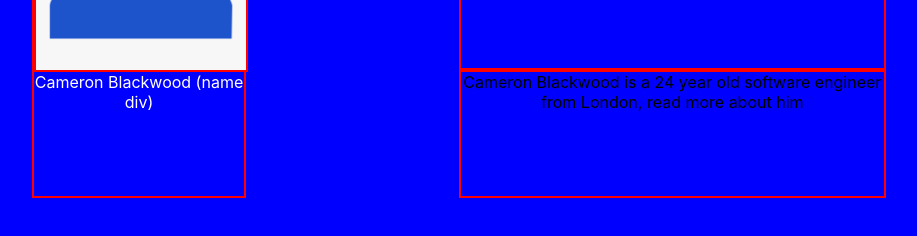
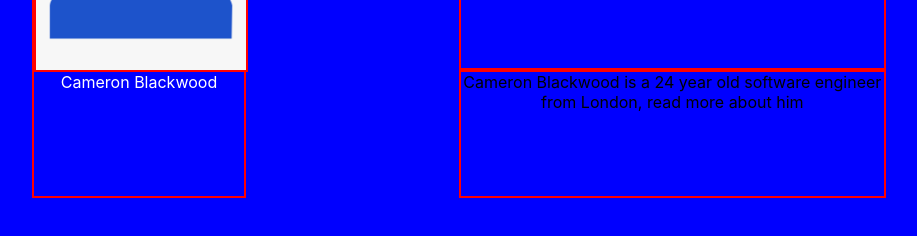
Before and after one commit to Reikon95/quote-generator-react, a React (Create React App) app: page / in a window 1280 px wide. Shown: the part 474-710 px from the top of the page, without its empty margins (181-1098 px from the left). Built offline with nearby package versions, Linux system fonts and the light colour scheme.

Commit message:
added components

```diff
--- a/src/App.js
+++ b/src/App.js
@@ -1,6 +1,7 @@
 import React from 'react';
 import './App.css';
 import face from './face.png';
+import Name from './getName'
 
 function App() {
   return (
@@ -17,7 +18,7 @@ function App() {
       "CSS can do one"
       </div>
         <div className="name">
-          Cameron Blackwood (name div)
+          <Name name="Cameron Blackwood"/>
         </div>
       <div className="bio">
         Cameron Blackwood is a 24 year old software engineer from London, read more about him
--- /dev/null
+++ b/src/getName.js
@@ -0,0 +1,7 @@
+import React from 'react';
+
+export default function  Name(props) {
+    return (
+        <div>{props.name}</div>
+    )
+}
```
